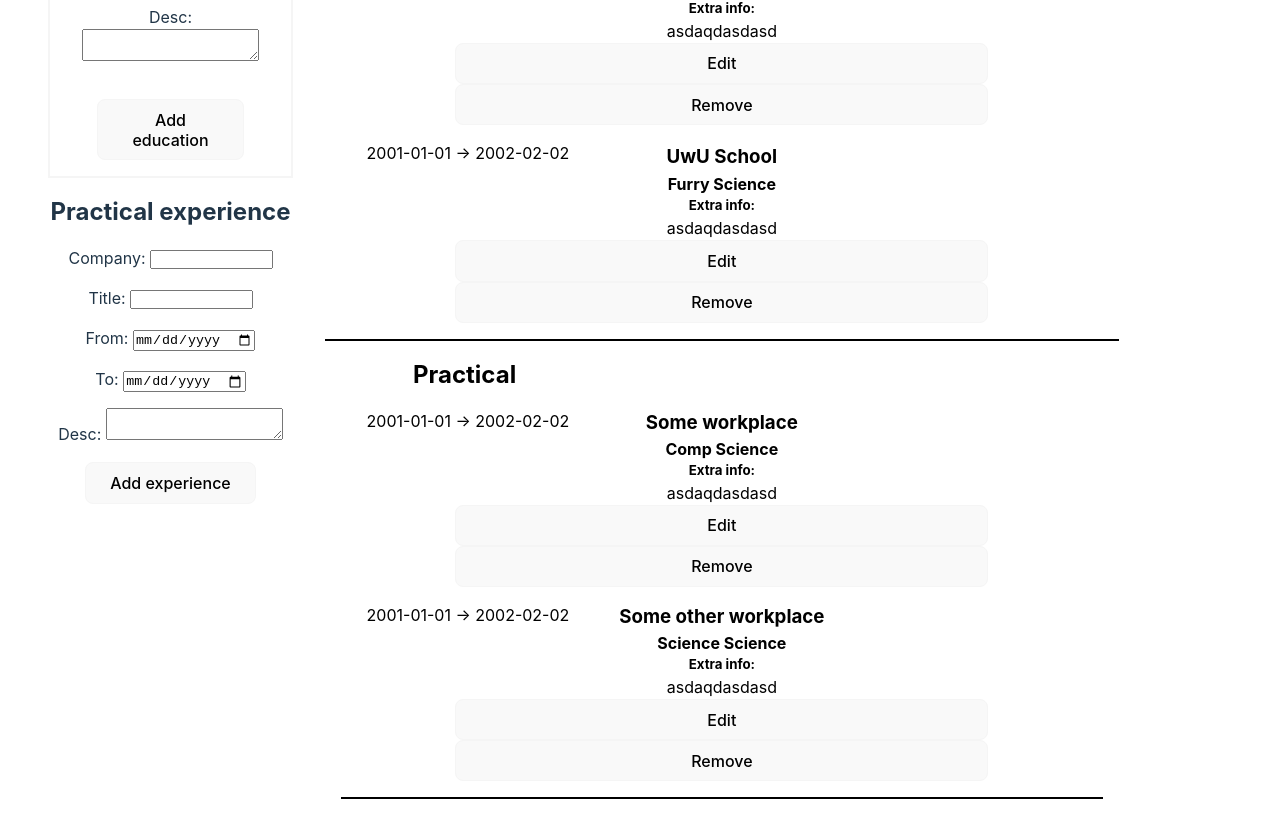
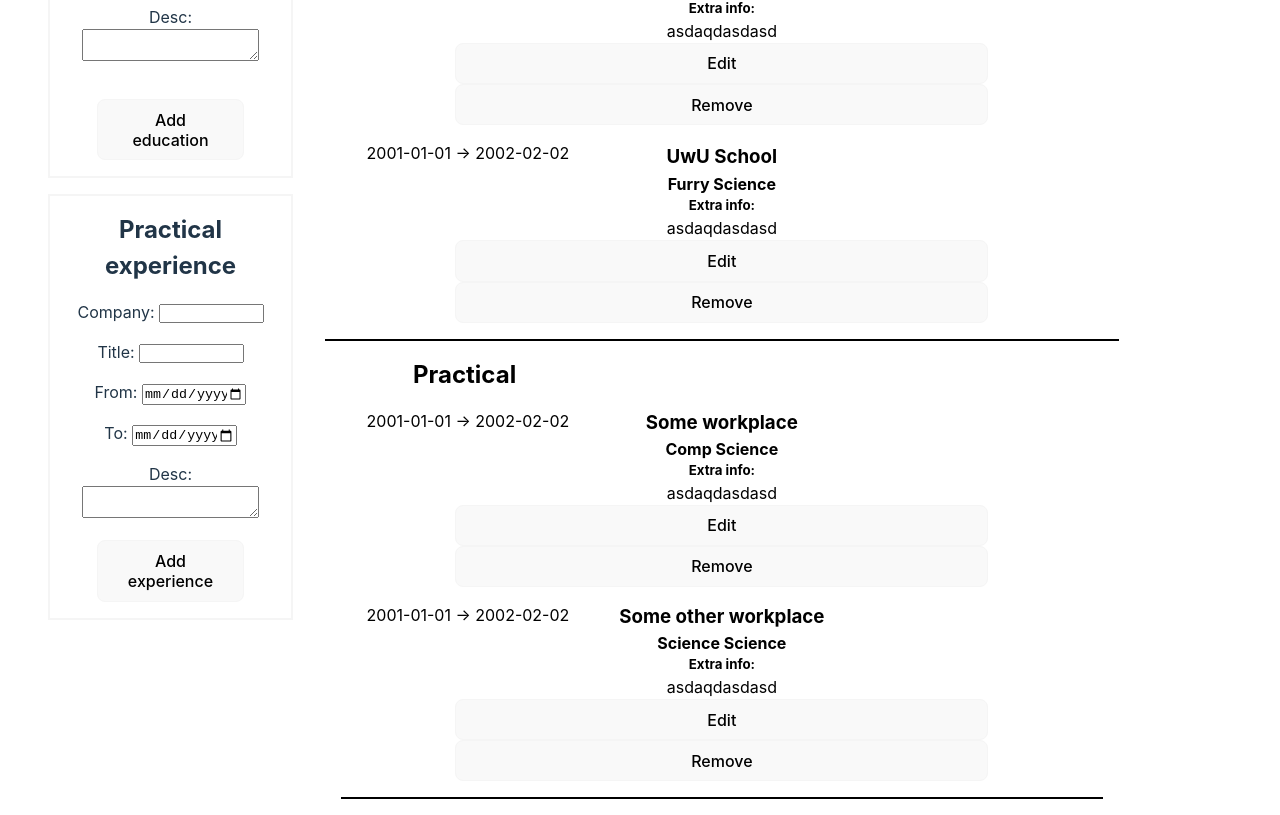
Before and after one commit to ATlexEide/cv-app, a React (Vite) app: page / in a window 1280 px wide. Shown: the part 488-1303 px from the top of the page. Built offline with nearby package versions, Linux system fonts and the light colour scheme.

Commit message:
Update return

```diff
--- a/src/Components/Forms/PracticalExpForm.jsx
+++ b/src/Components/Forms/PracticalExpForm.jsx
@@ -12,7 +12,7 @@ function PracticalExpForm({ practical, addExperience }) {
     desc: "",
   });
   return (
-    <>
+    <section>
       <h2>Practical experience</h2>
       <PracticalInput
         practicalInfo={practicalInfo}
@@ -27,7 +27,7 @@ function PracticalExpForm({ practical, addExperience }) {
       >
         Add experience
       </button>
-    </>
+    </section>
   );
 }
 export default PracticalExpForm;
```
